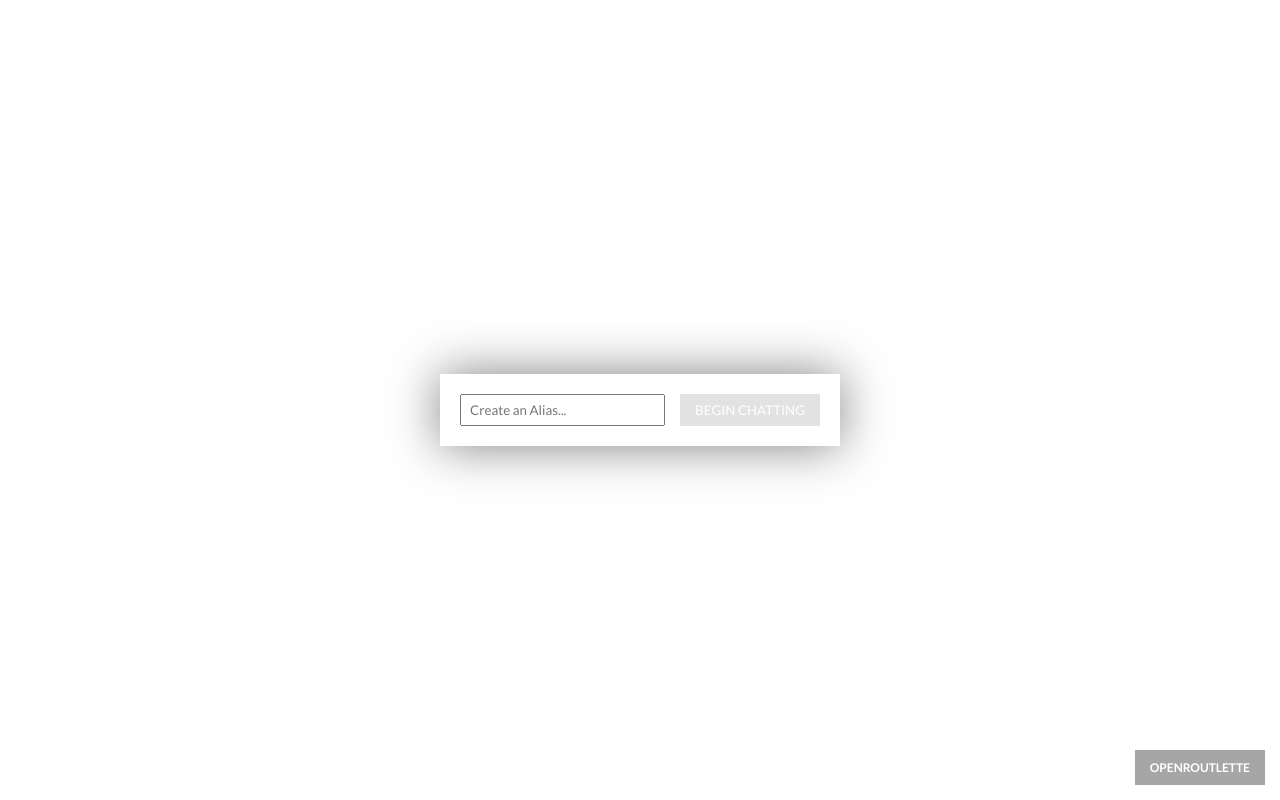
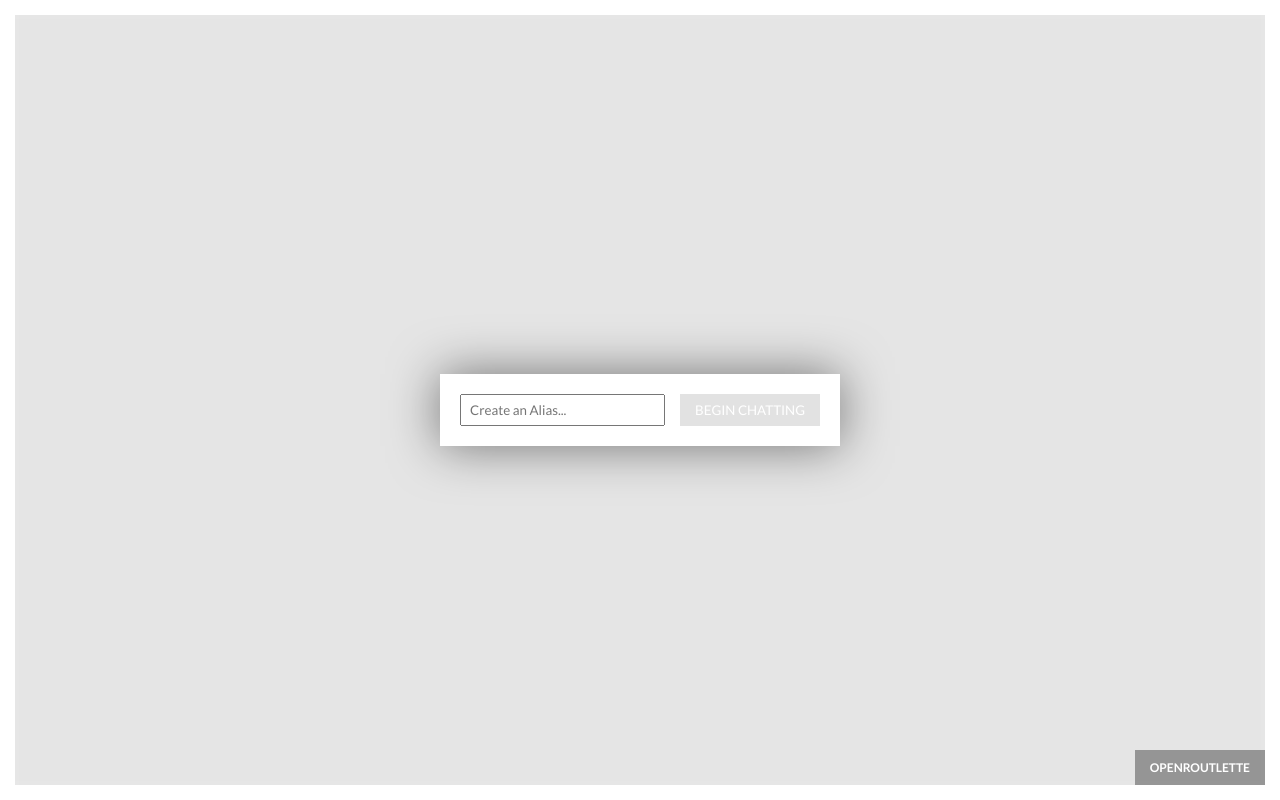
Before and after one commit to Wildhoney/Openroulette, a website: page public/index.html in a window 1280 px wide. Drawn offline with nearby package versions, Linux system fonts and the light colour scheme; files that its build step writes are made by us from their sources.

Commit message:
Added video background

```diff
--- a/public/css/Default.css
+++ b/public/css/Default.css
@@ -55,6 +55,7 @@ video {
     object-fit: fill;
     -webkit-filter: sepia(50%) grayscale(50%) blur(10px);
     transform: rotateY(180deg);
+    background-color: rgba(0, 0, 0, .1);
 }
 
 @media (max-width: 900px) {
```
